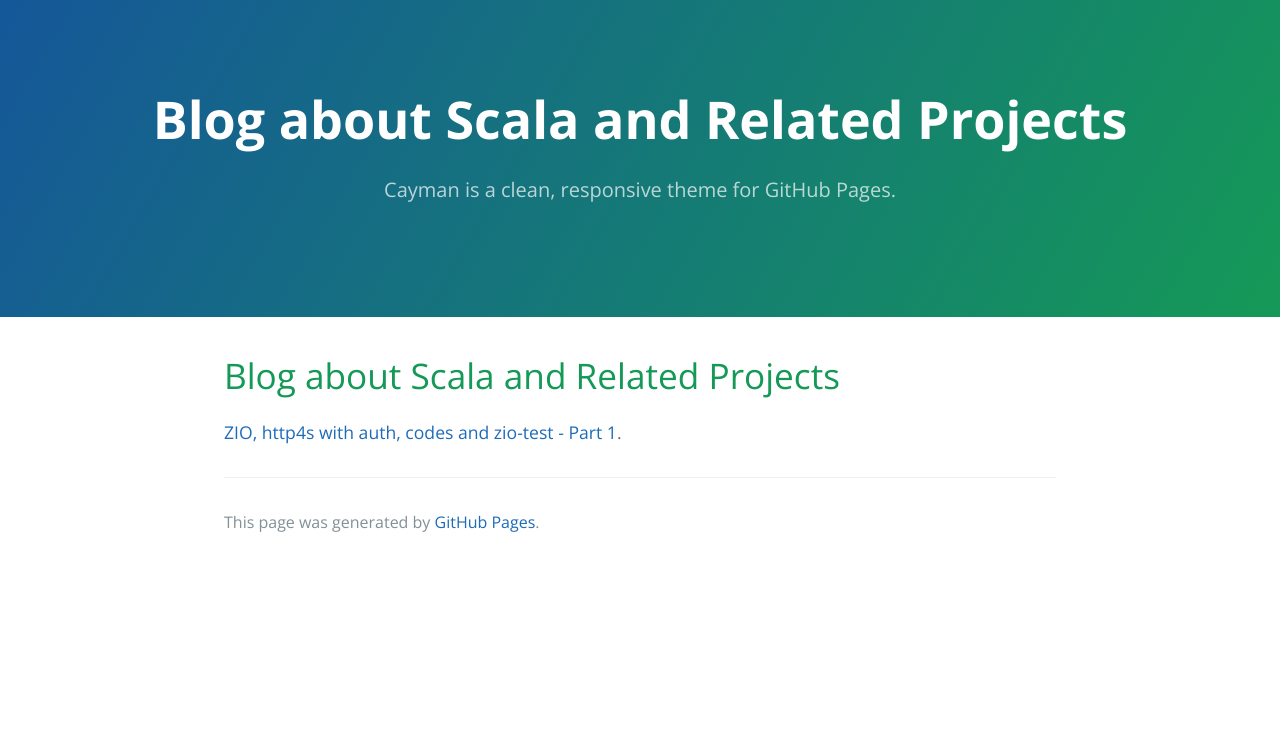
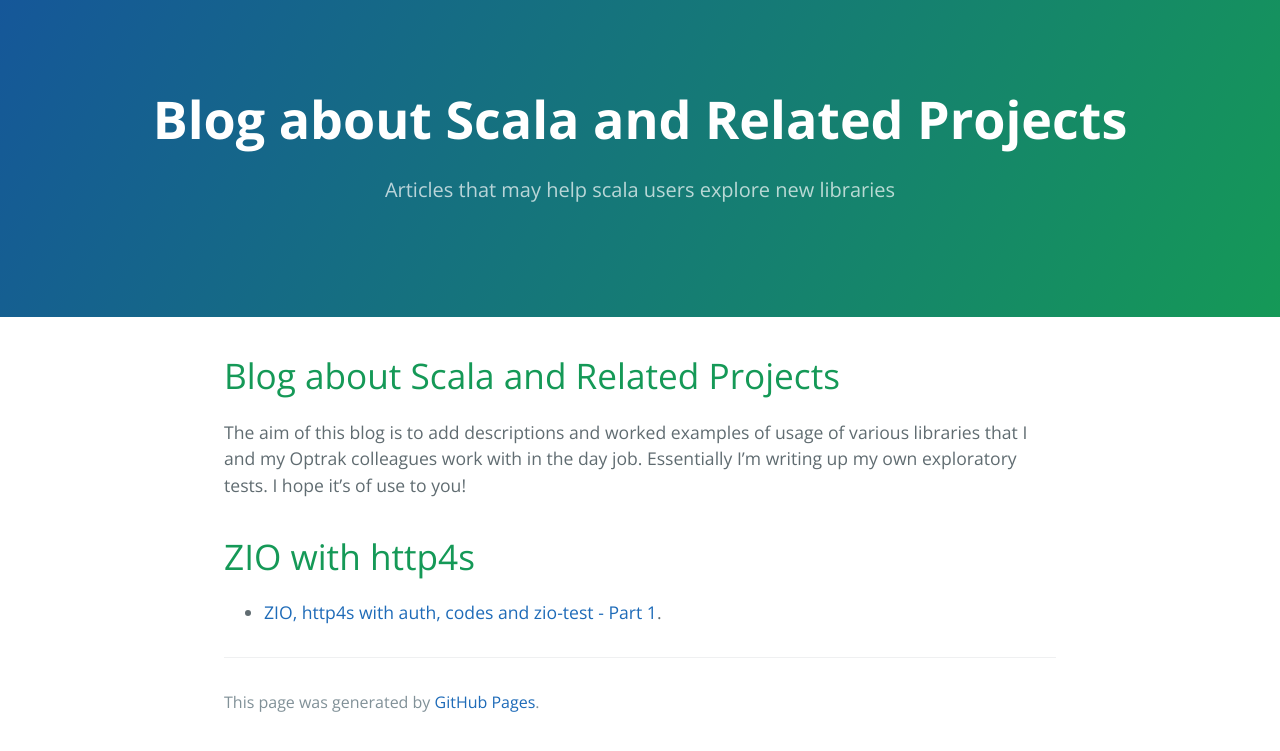
Before and after one commit to TimPigden/TimPigden.github.io, a Jekyll site: the page built from index.md, in a window 1280 px wide. Shown: the top 751 px of the page. Built offline with Jekyll 4.4.1, drawn with Linux system fonts in a browser that asks for light colours; our own code applies the rules of GitHub Pages for plain Markdown files.

Commit message:
tidy up front page

```diff
--- a/index.md
+++ b/index.md
@@ -1,8 +1,12 @@
 ---
 layout: default
-
+description: Articles that may help scala users explore new libraries
 ---
 
+# Blog about Scala and Related Projects
 
-# Blog about Scala and Related Projects
-[ZIO, http4s with auth, codes and zio-test - Part 1](_pages/zio-http4s/zio-http4s-part1.md).
+The aim of this blog is to add descriptions and worked examples of usage of various libraries that I and my Optrak colleagues work with in the day job.
+Essentially I'm writing up my own exploratory tests. I hope it's of use to you!
+
+# ZIO with http4s
+* [ZIO, http4s with auth, codes and zio-test - Part 1](_pages/zio-http4s/zio-http4s-part1.md).
```
